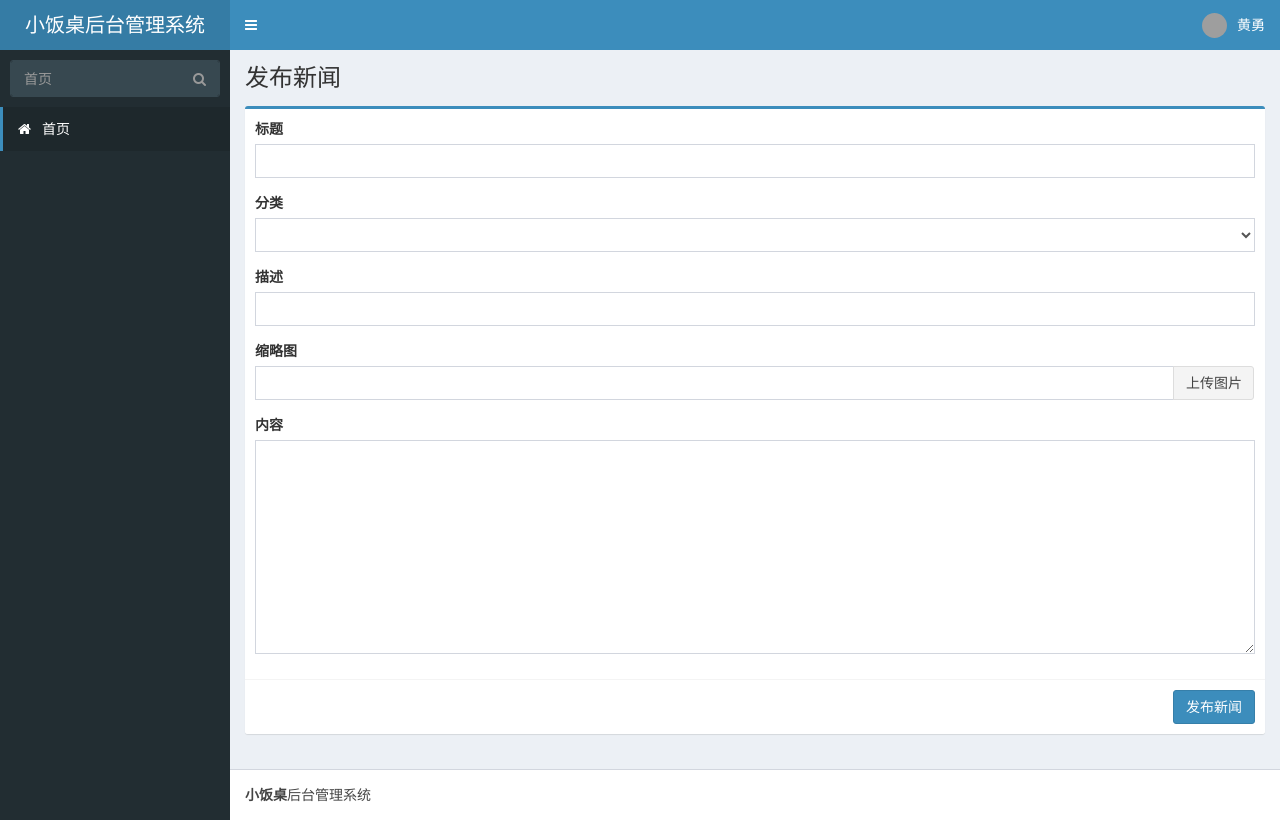
After one commit to zhangxiaochen40/xfz, a Django app: page /cms/write_news/ in a window 1280 px wide. The commit adds this page. Run offline with Django 3.2, Linux system fonts and the light colour scheme; lists and menus that the app fills with data are empty; some libraries are stand-ins or nearby versions; grey boxes are pictures that could not be loaded.

Commit message:
开始作后台管理系统（cms）页面

```diff
--- a/apps/cms/urls.py
+++ b/apps/cms/urls.py
@@ -1,9 +1,11 @@
 from django.urls import path
-from .views import cms_login, index
+from .views import cms_login, index, write_news, news_category
 
 app_name='cms'
 
 urlpatterns = [
     path('login/', cms_login, name='login'),
     path('index/', index, name='index'),
+    path('write_news/', write_news.as_view(), name='write_news'),
+    path('news_category/', news_category, name='news_category'),
 ]
--- a/apps/cms/views.py
+++ b/apps/cms/views.py
@@ -1,6 +1,7 @@
 from django.shortcuts import render
 from django.contrib.auth.decorators import permission_required
 from django.contrib.admin.views.decorators import staff_member_required
+from django.views.generic import View
 
 
 def cms_login(request):
@@ -10,6 +11,15 @@ def cms_login(request):
     return render(request,'cms/login.html')
 
 
-@staff_member_required(login_url='index')
+# @staff_member_required(login_url='index')
 def index(request):
     return render(request,'cms/index.html')
+
+
+class write_news(View):
+    def get(self,request):
+        return render(request,'cms/write_news.html')
+
+
+def news_category(request):
+    return render(request,'cms/news-category.html')
--- a/front/templates/cms/base.html
+++ b/front/templates/cms/base.html
@@ -94,7 +94,7 @@
                 {% if perms.news.change_news %}
                     <li class="header">新闻管理</li>
                     <li>
-                        <a href="{% url 'cms:news_list' %}">
+                        <a href="">
                             <i class="fa fa-list"></i>
                             <span>新闻列表</span>
                         </a>
@@ -112,7 +112,7 @@
                         </a>
                     </li>
                     <li>
-                        <a href="{% url 'cms:banners' %}">
+                        <a href="">
                             <i class="fa fa-window-restore"></i>
                             <span>轮播图</span>
                         </a>
@@ -121,7 +121,7 @@
                 {% if perms.course.change_course %}
                     <li class="header">课程管理</li>
                     <li>
-                        <a href="{% url 'cms:pub_course' %}">
+                        <a href="">
                             <i class="fa fa-tv"></i>
                             <span>发布课程</span>
                         </a>
@@ -130,7 +130,7 @@
                 {% if user.is_superuser %}
                     <li class="header">员工管理</li>
                     <li>
-                        <a href="{% url 'cms:staffs' %}">
+                        <a href="">
                             <i class="fa fa-group"></i>
                             <span>员工管理</span>
                         </a>
--- /dev/null
+++ b/front/templates/cms/write_news.html
@@ -0,0 +1,83 @@
+{% extends 'cms/base.html' %}
+
+{% block title %}
+        发布新闻
+{% endblock %}
+
+
+{% block content-header %}
+    <h1>
+        发布新闻
+    </h1>
+{% endblock %}
+
+{% block content %}
+    <div class="row">
+        <div class="col-md-12">
+            <div class="box box-primary">
+                <form action="" class="form">
+                    <div class="box-body">
+                        <div class="form-group">
+                            <label for="title-form">标题</label>
+                            {% if news %}
+                                <input type="text" class="form-control" name="title" id="title-form" value="{{ news.title }}">                                            {% else %}
+                                <input type="text" class="form-control" name="title" id="title-form">
+                            {% endif %}
+                        </div>
+                        <div class="form-group">
+                            <label for="category-form">分类</label>
+                            <select name="category" id="category-form" class="form-control">
+                                {% for category in categories %}
+                                    {% if news and news.category_id == category.pk %}
+                                        <option value="{{ category.pk }}" selected>{{ category.name }}</option>
+                                    {% else %}
+                                        <option value="{{ category.pk }}">{{ category.name }}</option>
+                                    {% endif %}
+                                {% endfor %}
+
+                            </select>
+                        </div>
+                        <div class="form-group">
+                            <label for="desc-form">描述</label>
+                            {% if news %}
+                                <input type="text" class="form-control" id="desc-form" name="desc" value="{{ news.desc }}">                                               {% else %}
+                                <input type="text" class="form-control" id="desc-form" name="desc">
+                            {% endif %}
+                        </div>
+                        <div class="form-group">
+                            <label for="thumbnail-form">缩略图</label>
+                            <div class="input-group">
+                                {% if news %}
+                                    <input type="text" class="form-control" id="thumbnail-form" name="thumbnail" value="{{ news.thumbnail }}">
+                                {% else %}
+                                    <input type="text" class="form-control" id="thumbnail-form" name="thumbnail">
+                                {% endif %}
+                                <span class="input-group-btn">
+                                    <label class="btn btn-default btn-file">
+                                        上传图片<input hidden type="file" class="btn btn-default" id="thumbnail-btn">
+                                    </label>
+                                </span>
+                            </div>
+                        </div>
+                        <div id="progress-group" class="form-group" style="display: none;">
+                            <div class="progress">
+                                <div class="progress-bar progress-bar-success progress-bar-striped" role="progressbar"
+                                     aria-valuenow="40" aria-valuemin="0" aria-valuemax="100" style="width: 0">
+                                    0%
+                                </div>
+                            </div>
+                        </div>
+                        <div class="form-group">
+                            <label for="content-form">内容</label>
+                            <textarea class="form-control" name="content" id="" cols="30" rows="10"></textarea>
+
+                        </div>
+                    </div>
+                    <div class="box-footer">
+                        <button id="submit-btn" data-news-id="{{ news.pk }}" class="btn btn-primary pull-right">发布新闻</button>
+                    </div>
+                </form>
+            </div>
+        </div>
+    </div>
+{% endblock %}
```
Also changed, not shown: front/templates/cms/news-category.html (added, +46 -0 lines).
